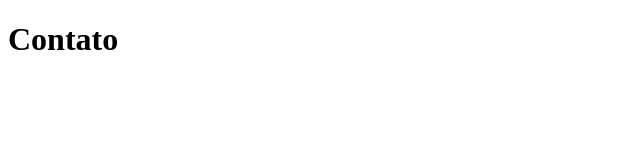
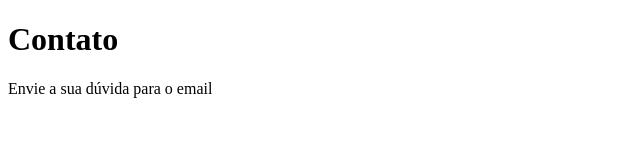
Before and after one commit to GitJonasSilva/sistema-aprendizado, a plain HTML site: page contato.html in a window 1280 px wide. Shown: the whole page, without its empty margins (0-640 px from the left). Drawn offline with Linux system fonts and the light colour scheme.

Commit message:
testando o novo branch

```diff
--- a/contato.html
+++ b/contato.html
@@ -8,5 +8,6 @@
 </head>
 <body>
     <h1>Contato</h1>
+    <p>Envie a sua dúvida para o email</p>
 </body>
 </html>
```
